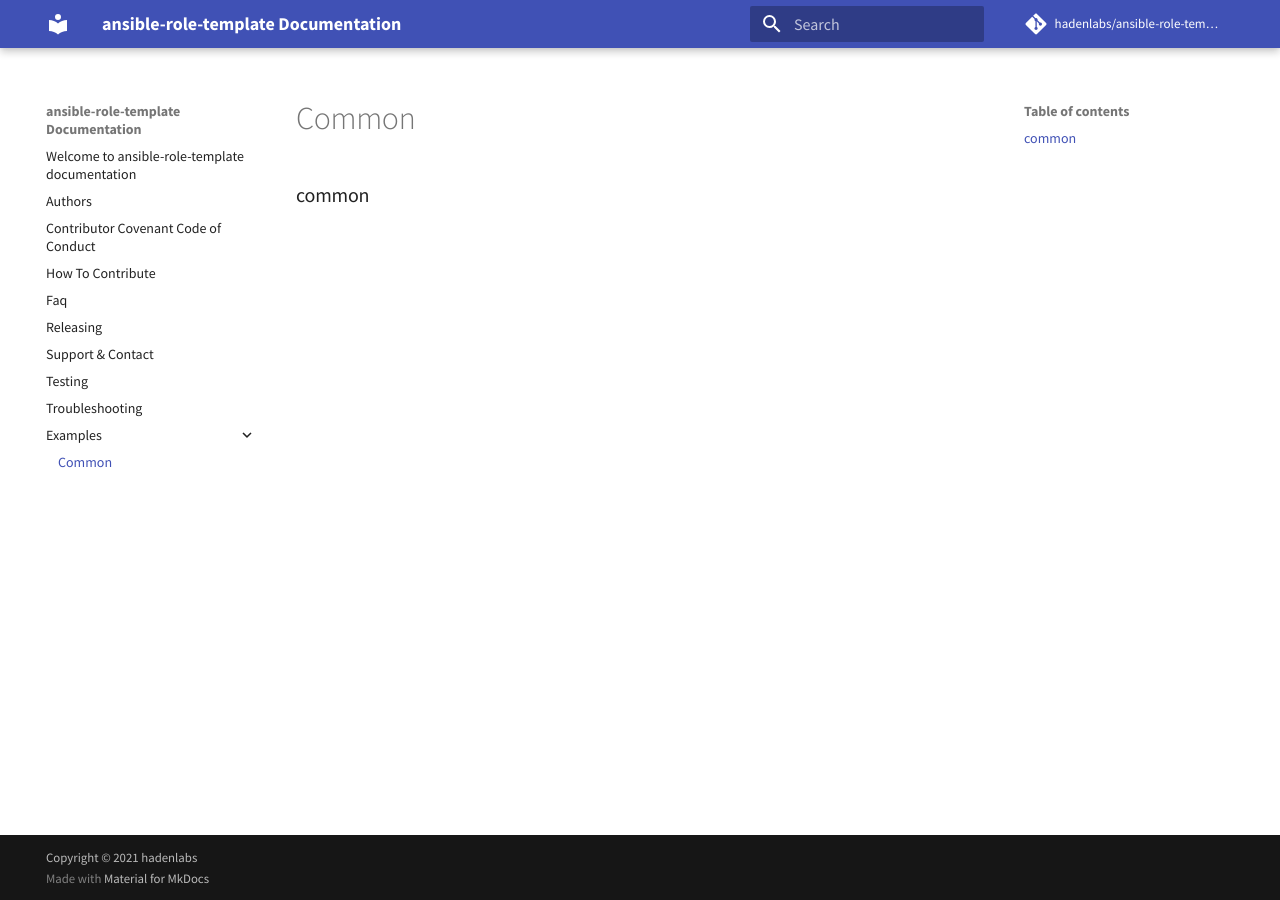
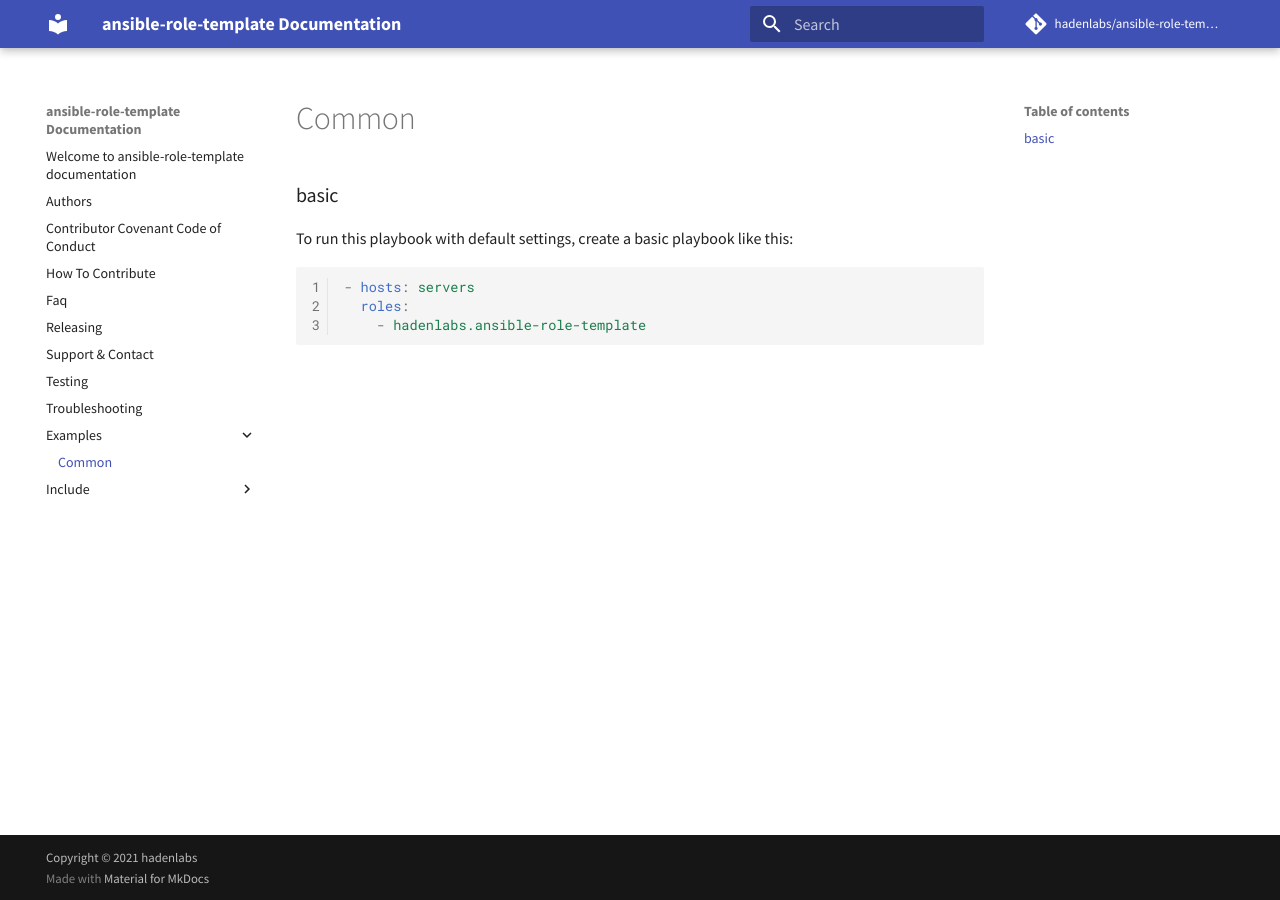
Before and after one commit to hadenlabs/ansible-role-template, an MkDocs documentation site: the page built from docs/examples/common.md, in a window 1280 px wide. Built offline with MkDocs 1.6.1 and Material for MkDocs 9.7.7, drawn with Linux system fonts in a browser that asks for light colours; comment, search, counter and statistics services are not loaded.

Commit message:
docs: implement include information (#5)

````diff
--- a/docs/examples/common.md
+++ b/docs/examples/common.md
@@ -1 +1,9 @@
-### common
+### basic
+
+To run this playbook with default settings, create a basic playbook like this:
+
+```{.yaml}
+- hosts: servers
+  roles:
+    - hadenlabs.ansible-role-template
+```
````
Also changed, not shown: docs/faq.md (+1 -0 lines), docs/include/ansible.md (added, +9 -0 lines), docs/troubleshooting.md (+2 -2 lines).
